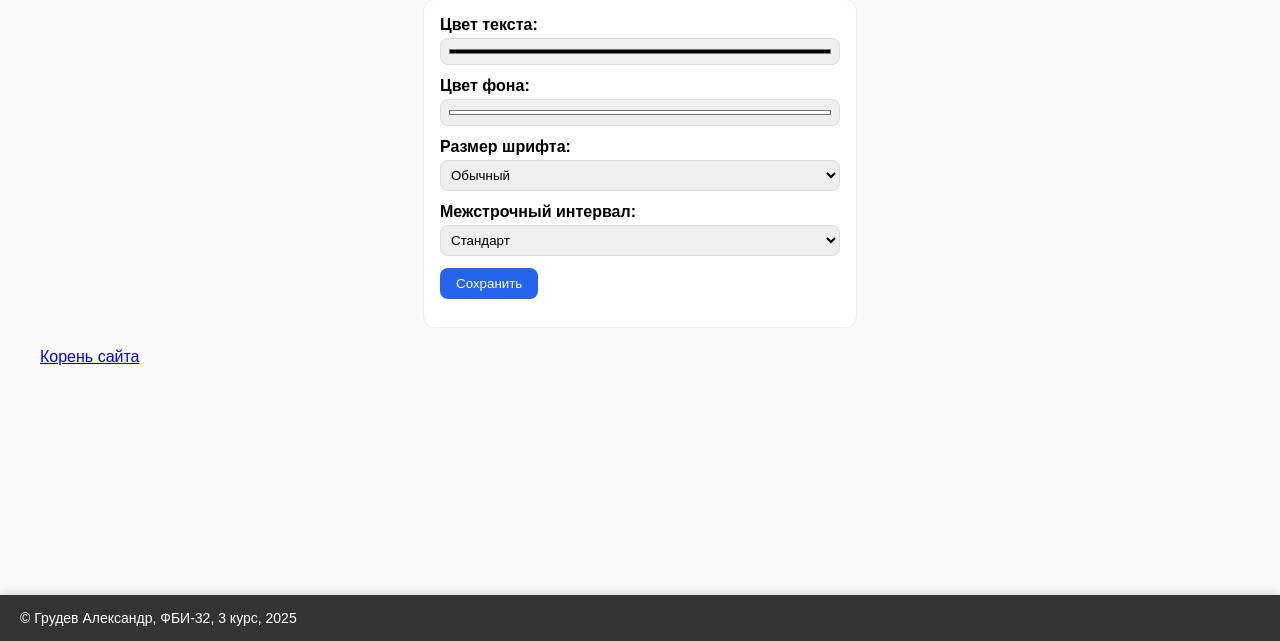
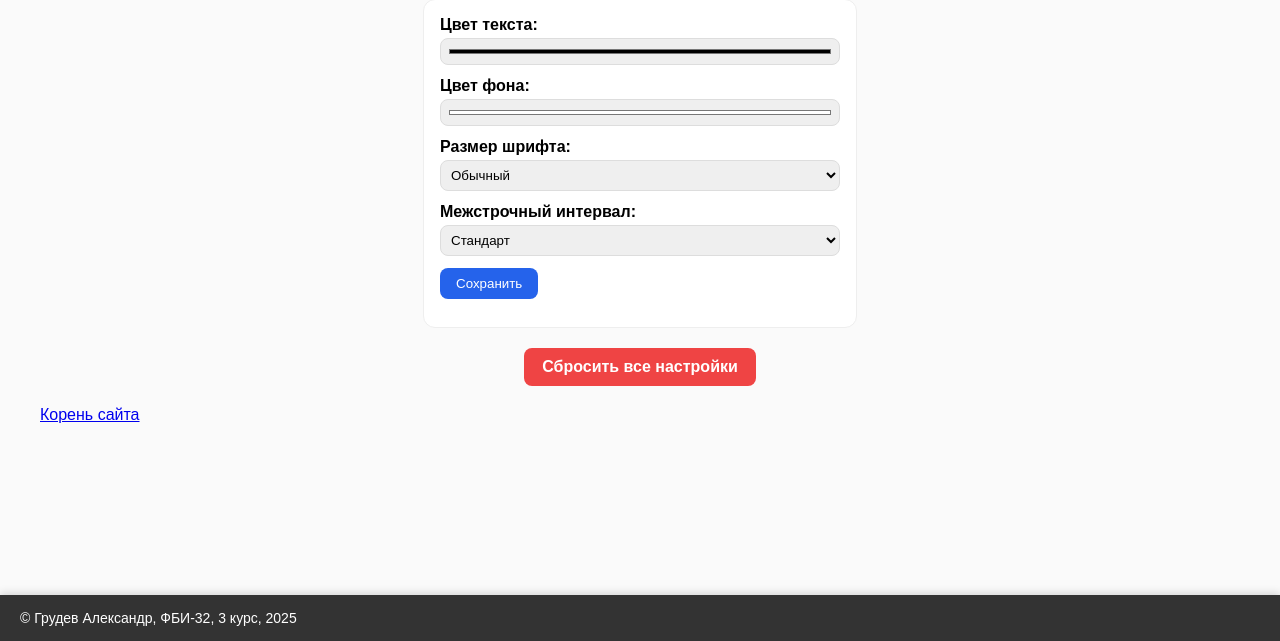
Before and after one commit to AlexGrudev-droid/web-back-labs, a Flask app: template templates/lab3/settings.html in a window 1280 px wide. Shown: the part 159-800 px from the top of the page. Run offline with Flask 3, Linux system fonts and the light colour scheme; the template is opened without the code that fills it, so the values that code supplies are empty; parts of the project's set-up code (start-up, migrations or seed data) failed here and were passed over.

Commit message:
Очистка кук

```diff
--- a/templates/lab3/settings.html
+++ b/templates/lab3/settings.html
@@ -37,6 +37,23 @@
         button:hover {
             filter: brightness(1.05);
         }
+        .reset-link {
+            display: inline-block;
+            text-decoration: none;
+            text-align: center;
+            background-color: #ef4444;
+            color: white;
+            padding: 10px 16px;
+            border-radius: 8px;
+            font-weight: 600;
+            transition: 0.2s;
+            margin: 20px auto;
+            width: 200px;
+            display: block;
+        }
+        .reset-link:hover {
+            background-color: #dc2626;
+        }
     </style>
 
     <h1>Настройки внешнего вида</h1>
@@ -75,4 +92,6 @@
             <button type="submit">Сохранить</button>
         </div>
     </form>
+
+    <a class="reset-link" href="{{ url_for('lab3.clear_cookies') }}">Сбросить все настройки</a>
 {% endblock %}
```
Also changed, not shown: lab3.py (+10 -0 lines).
